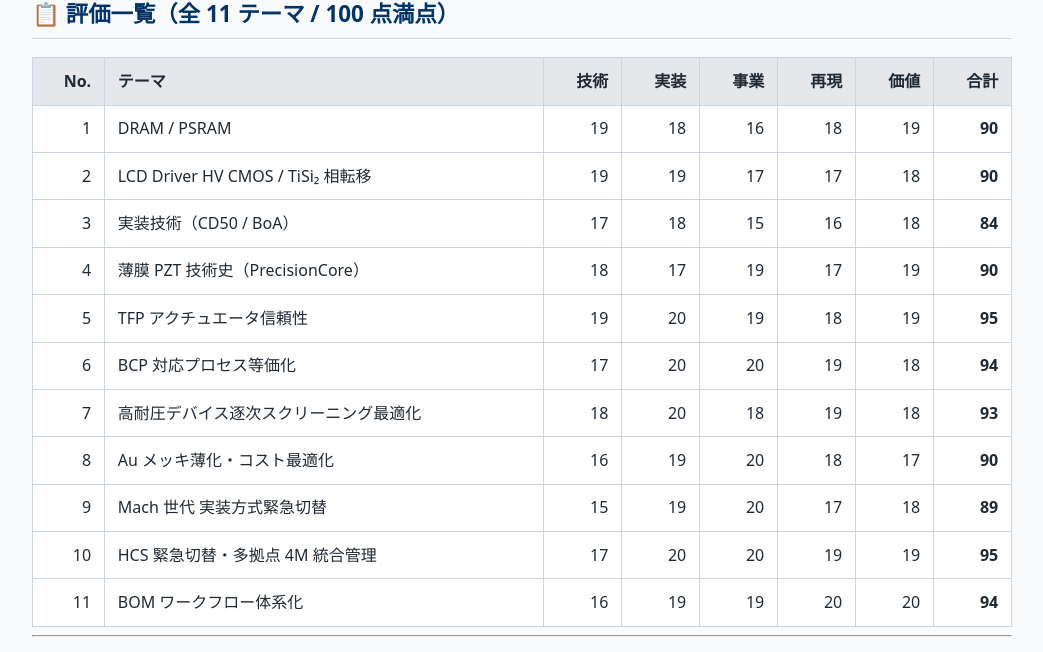
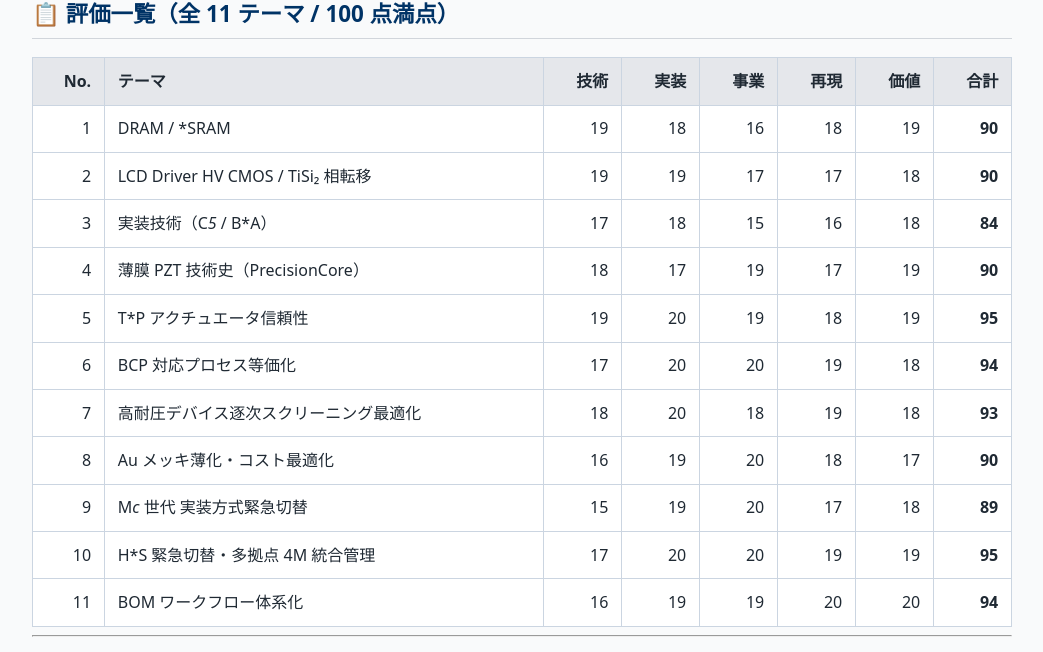
Before and after one commit to Samizo-AITL/Samizo-AITL.github.io, a Jekyll site: the page built from about/docs/evaluation.md, in a window 1280 px wide. Shown: the part 629-1281 px from the top of the page, without its empty margins (118-1161 px from the left). Built offline with Jekyll 4.4.1, drawn with Linux system fonts in a browser that asks for light colours.

Commit message:
Update evaluation.md

```diff
--- a/about/docs/evaluation.md
+++ b/about/docs/evaluation.md
@@ -28,16 +28,16 @@ title: "Evaluation Matrix — Manufacturing Technology"
 
 | No. | テーマ | 技術 | 実装 | 事業 | 再現 | 価値 | 合計 |
 |---:|---|---:|---:|---:|---:|---:|---:|
-| 1 | DRAM / PSRAM | 19 | 18 | 16 | 18 | 19 | **90** |
+| 1 | DRAM / *SRAM | 19 | 18 | 16 | 18 | 19 | **90** |
 | 2 | LCD Driver HV CMOS / TiSi₂ 相転移 | 19 | 19 | 17 | 17 | 18 | **90** |
-| 3 | 実装技術（CD50 / BoA） | 17 | 18 | 15 | 16 | 18 | **84** |
+| 3 | 実装技術（C*5* / B*A） | 17 | 18 | 15 | 16 | 18 | **84** |
 | 4 | 薄膜 PZT 技術史（PrecisionCore） | 18 | 17 | 19 | 17 | 19 | **90** |
-| 5 | TFP アクチュエータ信頼性 | 19 | 20 | 19 | 18 | 19 | **95** |
+| 5 | T*P アクチュエータ信頼性 | 19 | 20 | 19 | 18 | 19 | **95** |
 | 6 | BCP 対応プロセス等価化 | 17 | 20 | 20 | 19 | 18 | **94** |
 | 7 | 高耐圧デバイス逐次スクリーニング最適化 | 18 | 20 | 18 | 19 | 18 | **93** |
 | 8 | Au メッキ薄化・コスト最適化 | 16 | 19 | 20 | 18 | 17 | **90** |
-| 9 | Mach 世代 実装方式緊急切替 | 15 | 19 | 20 | 17 | 18 | **89** |
-|10 | HCS 緊急切替・多拠点 4M 統合管理 | 17 | 20 | 20 | 19 | 19 | **95** |
+| 9 | M*c* 世代 実装方式緊急切替 | 15 | 19 | 20 | 17 | 18 | **89** |
+|10 | H*S 緊急切替・多拠点 4M 統合管理 | 17 | 20 | 20 | 19 | 19 | **95** |
 |11 | BOM ワークフロー体系化 | 16 | 19 | 19 | 20 | 20 | **94** |
 
 ---
```
